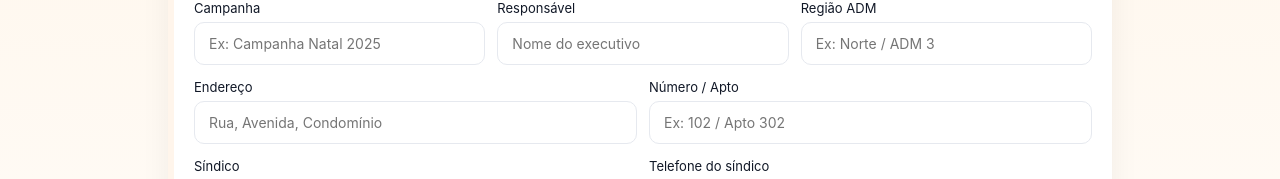
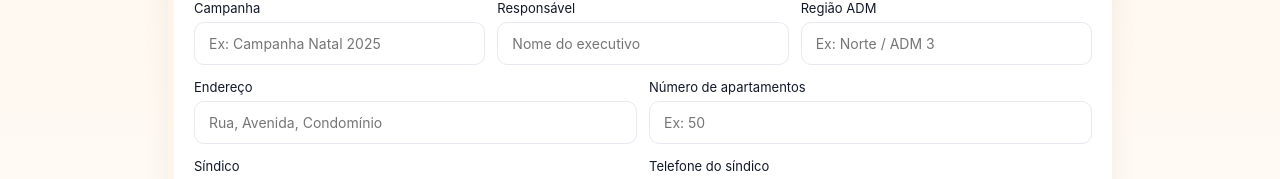
Before and after one commit to vitoreleito-design/ageform, a plain HTML site: page index.html in a window 1280 px wide. Shown: the part 122-301 px from the top of the page. Drawn offline with Linux system fonts and the light colour scheme.

Commit message:
Update index.html

```diff
--- a/index.html
+++ b/index.html
@@ -137,8 +137,8 @@
           </div>
 
           <div>
-            <label for="numero">Número / Apto</label>
-            <input id="numero" name="numero" type="text" placeholder="Ex: 102 / Apto 302" required>
+            <label for="numero">Número de apartamentos</label>
+            <input id="numero" name="numero" type="text" placeholder="Ex: 50" required>
           </div>
         </div>
 
```
